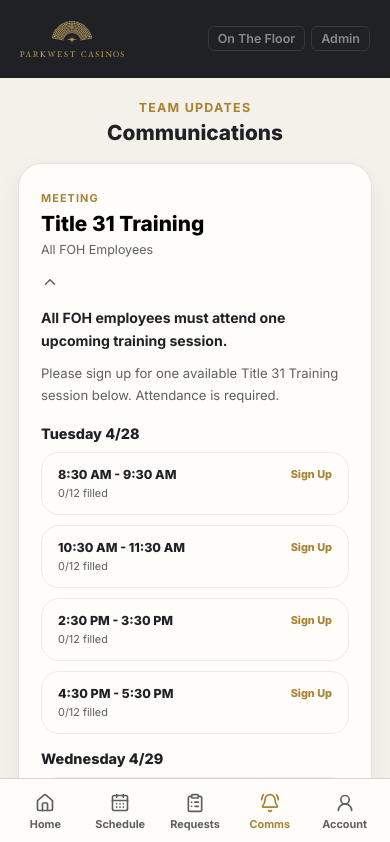
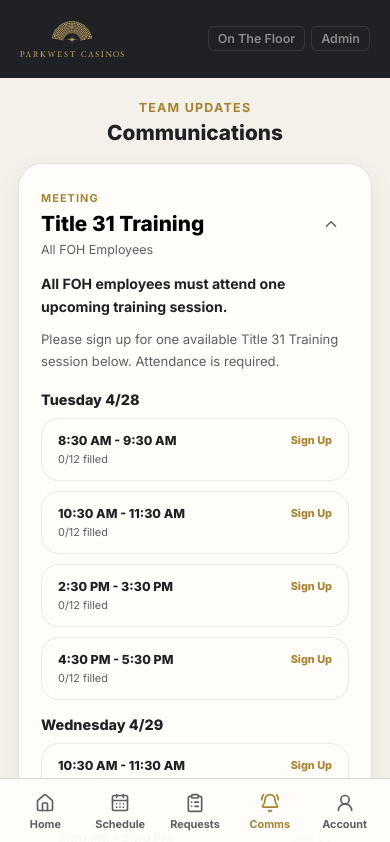
Before and after one commit to mbayers6370/parkwest, a Next.js app: page /personal/communications in a window 390 px wide. Shown: the top 842 px of the page. Built offline with nearby package versions, Linux system fonts and the light colour scheme.

Commit message:
Polish floor and personal interaction states

```diff
--- a/app/on-the-floor/page.tsx
+++ b/app/on-the-floor/page.tsx
@@ -1284,7 +1284,7 @@ export default function OnTheFloorNowPage() {
                             )}
                             onClick={() => setNewAttendanceType("call_out_point")}
                           >
-                            Call Out - 1 Point
+                            1 Point
                           </button>
                           <button
                             type="button"
@@ -1810,7 +1810,7 @@ export default function OnTheFloorNowPage() {
                     )}
                     onClick={() => setEditAttendanceType("call_out_point")}
                   >
-                    Call Out - 1 Point
+                    1 Point
                   </button>
                   <button
                     type="button"
--- a/app/personal/communications/communications.module.css
+++ b/app/personal/communications/communications.module.css
@@ -13,16 +13,44 @@
 }
 
 .cardHeader {
+  display: grid;
+  grid-template-columns: minmax(0, 1fr) auto;
+  grid-template-rows: auto auto;
+  column-gap: 16px;
+  row-gap: 6px;
+  min-height: 64px;
+}
+
+.cardHeaderContent {
+  grid-column: 1;
+  grid-row: 1 / span 2;
+  min-width: 0;
   display: flex;
-  align-items: flex-start;
-  justify-content: space-between;
-  gap: 16px;
+  flex-direction: column;
+  justify-content: center;
+  align-self: center;
 }
 
 .cardHeaderRight {
+  grid-column: 2;
+  grid-row: 1 / span 2;
   display: flex;
   align-items: center;
-  gap: 10px;
+  justify-content: center;
+  width: 36px;
+  height: 36px;
+  align-self: center;
+  justify-self: center;
+}
+
+.cardStatus {
+  grid-column: 2;
+  grid-row: 2;
+  justify-self: end;
+  align-self: end;
+  font-size: var(--text-xs);
+  font-weight: 800;
+  color: var(--gold-dark);
 }
 
 .cardChevron {
@@ -111,9 +139,9 @@
   color: var(--gold-dark);
 }
 
-.signupSummaryButton:hover {
+.signupSummaryButton:hover:not(:disabled) {
   border-color: color-mix(in srgb, var(--gold-dark) 56%, transparent);
-  background: color-mix(in srgb, var(--gold) 10%, var(--ivory-100));
+  background: color-mix(in srgb, var(--gold) 12%, var(--ivory-100));
   color: var(--gold-dark);
 }
 
@@ -184,12 +212,16 @@
 
 @media (max-width: 899px) {
   .cardHeader {
-    flex-direction: column;
+    min-height: 0;
   }
 
   .cardHeaderRight {
-    width: 100%;
-    justify-content: space-between;
+    width: 36px;
+  }
+
+  .cardStatus {
+    position: static;
+    margin-top: 8px;
   }
 
   .slotList {
--- a/app/personal/communications/page.tsx
+++ b/app/personal/communications/page.tsx
@@ -21,6 +21,7 @@ export default function PersonalCommunicationsPage() {
   const [storedCommunications, setStoredCommunications] = useState<CommunicationItem[]>([]);
   const [expandedIds, setExpandedIds] = useState<string[]>([]);
   const [changingSignupIds, setChangingSignupIds] = useState<string[]>([]);
+  const [hasInitializedExpanded, setHasInitializedExpanded] = useState(false);
 
   useEffect(() => {
     const syncCommunications = () => {
@@ -52,9 +53,17 @@ export default function PersonalCommunicationsPage() {
       const nextIds = visibleItems.map((item) => item.id);
       const kept = current.filter((id) => nextIds.includes(id));
 
-      return kept.length > 0 ? kept : nextIds;
+      if (!hasInitializedExpanded) {
+        return nextIds;
+      }
+
+      return kept;
     });
-  }, [visibleItems]);
+
+    if (!hasInitializedExpanded) {
+      setHasInitializedExpanded(true);
+    }
+  }, [hasInitializedExpanded, visibleItems]);
 
   useEffect(() => {
     setChangingSignupIds((current) =>
@@ -92,6 +101,7 @@ export default function PersonalCommunicationsPage() {
 
     updateCommunications(nextItems);
     setChangingSignupIds((current) => current.filter((id) => id !== itemId));
+    setExpandedIds((current) => current.filter((id) => id !== itemId));
   }
 
   function toggleItem(itemId: string) {
@@ -127,6 +137,8 @@ export default function PersonalCommunicationsPage() {
               visibleItems.map((item) => {
                 const employeeSignup = getCommunicationEmployeeSignup(item, CURRENT_EMPLOYEE_NAME);
                 const isExpanded = expandedIds.includes(item.id);
+                const isChangingTime = changingSignupIds.includes(item.id);
+                const isMeetingLike = item.type === "meeting" || Boolean(item.slots?.length);
 
                 return (
                   <article key={item.id} className={shared.personalPanel}>
@@ -137,9 +149,9 @@ export default function PersonalCommunicationsPage() {
                       aria-expanded={isExpanded}
                     >
                       <div className={styles.cardHeader}>
-                        <div>
+                        <div className={styles.cardHeaderContent}>
                           <p className={styles.eyebrow}>
-                            {item.type === "meeting" ? "Meeting" : "Notice"}
+                            {isMeetingLike ? "Meeting" : "Notice"}
                           </p>
                           <h2 className={styles.title}>{item.title}</h2>
                           <p className={styles.meta}>
@@ -147,15 +159,15 @@ export default function PersonalCommunicationsPage() {
                           </p>
                         </div>
                         <div className={styles.cardHeaderRight}>
-                          {employeeSignup ? (
-                            <span className="badge success">Signed Up</span>
-                          ) : null}
                           <ChevronDown
                             size={18}
                             aria-hidden="true"
                             className={`${styles.cardChevron} ${isExpanded ? styles.cardChevronOpen : ""}`}
                           />
                         </div>
+                        {employeeSignup ? (
+                          <span className={styles.cardStatus}>Signed Up</span>
+                        ) : null}
                       </div>
                     </button>
 
@@ -185,13 +197,13 @@ export default function PersonalCommunicationsPage() {
                                   )
                                 }
                               >
-                                {changingSignupIds.includes(item.id) ? "Cancel" : "Change Time"}
+                                {isChangingTime ? "Cancel" : "Change Time"}
                               </button>
                             </div>
                           </div>
                         ) : null}
 
-                        {item.type === "meeting" ? (
+                        {isMeetingLike ? (
                           <div className={styles.dateGroups}>
                             {getGroupedSlots(item).map((group) => (
                               <section key={group.dateIso} className={styles.dateGroup}>
@@ -201,7 +213,6 @@ export default function PersonalCommunicationsPage() {
                                     const isSelected = employeeSignup?.id === slot.id;
                                     const isFull =
                                       slot.signups.length >= slot.capacity && !isSelected;
-                                    const isChangingTime = changingSignupIds.includes(item.id);
                                     const isLockedForChange =
                                       Boolean(employeeSignup) && !isChangingTime && !isSelected;
 
--- a/app/personal/home.module.css
+++ b/app/personal/home.module.css
@@ -126,9 +126,10 @@
   color: var(--gold-dark);
 }
 
-.communicationBannerAction:hover {
-  background: color-mix(in srgb, var(--ivory-100) 84%, transparent);
+.communicationBannerAction:hover:not(:disabled) {
+  background: color-mix(in srgb, var(--gold) 12%, var(--ivory-100));
   border-color: color-mix(in srgb, var(--gold-dark) 58%, transparent);
+  color: var(--gold-dark);
 }
 
 /* ── Hero shift block ── */
--- a/app/personal/schedule/page.tsx
+++ b/app/personal/schedule/page.tsx
@@ -452,7 +452,7 @@ export default function PersonalSchedulePage() {
   return (
     <main className={shared.personalContent}>
       <div className={`${shared.personalFullSpan} ${styles.schedulePageMain}`}>
-        <div className={shared.pCard}>
+        <div className={`${shared.pCard} ${styles.scheduleSummaryCard}`}>
           <div className={shared.pCardHeader}>
             <p className={shared.pCardTitle}>Week Summary</p>
           </div>
```
Also changed, not shown: app/on-the-floor/page.module.css (+30 -0 lines), app/personal/schedule/schedule.module.css (+8 -0 lines).
